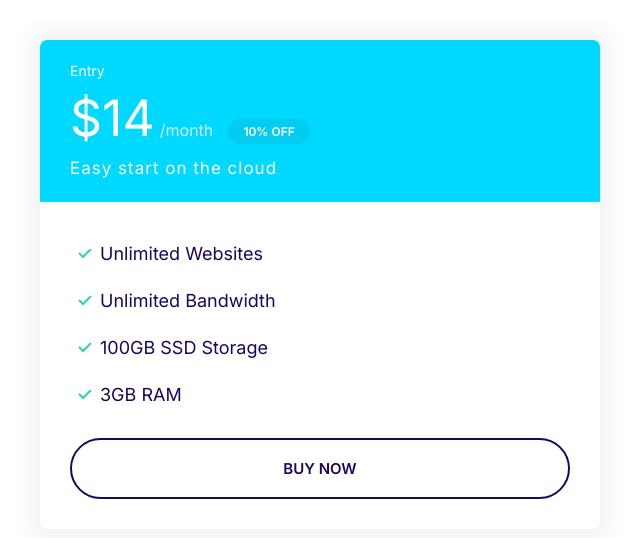
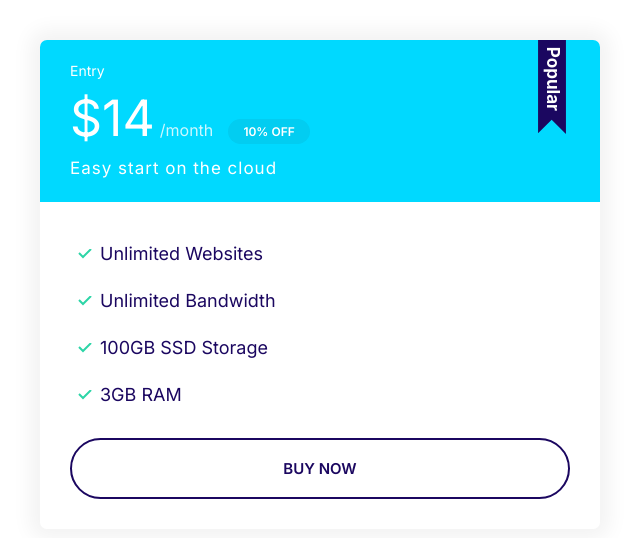
Before and after one commit to arnold-star/moshify, a plain HTML site: page index.html in a window 1280 px wide. Shown: the whole page, without its empty margins (0-640 px from the left). Drawn offline with Linux system fonts and the light colour scheme.

Commit message:
Add popular badge to plan component

```diff
--- a/css/styles.css
+++ b/css/styles.css
@@ -276,6 +276,18 @@ a {
 .plan .list__item {
   margin-bottom: 2rem;
 }
+.plan--popular .card__header {
+  position: relative;
+}
+.plan--popular .card__header::before {
+  /*use pseudo elements to add content*/
+  content: url(../images/popular.svg);
+  width: 40px;
+  display: inline-block;
+  position: absolute;
+  top: -6px;
+  right: 5%;
+}
 @media screen and (min-width: 1024px) {
   .plan__name {
     font-size: 1.4rem;
--- a/index.html
+++ b/index.html
@@ -16,7 +16,7 @@
   <body>
     <div style="width: 50%; padding: 4rem">
       <!--for viewing purposes only inline styles are not good-->
-      <div class="plan">
+      <div class="plan plan--popular">
         <div class="card card--secondary">
           <header class="card__header">
             <h3 class="plan__name">Entry</h3>
```
